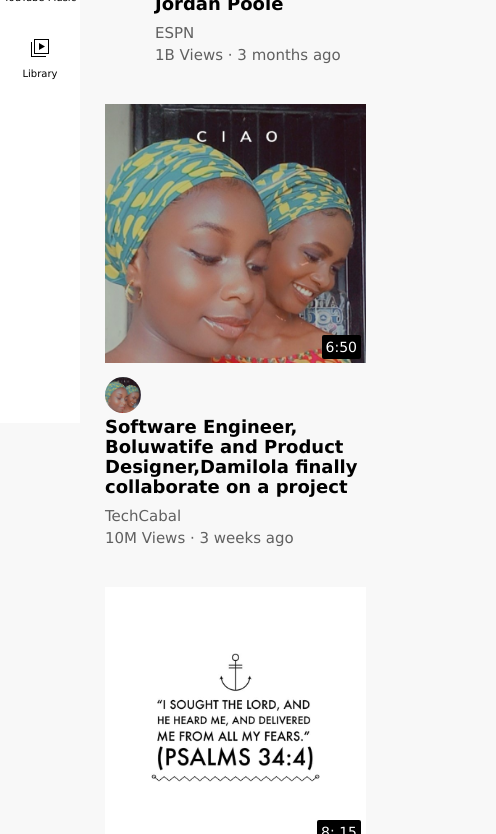
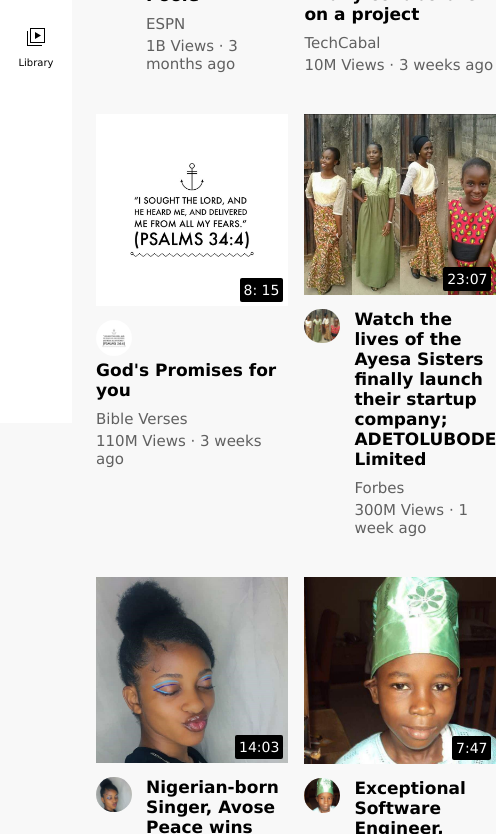
Before and after one commit to teefeh07/YouTube-Clone, a plain HTML site: page index.html in a window 390 px wide. Shown: the part 421-1255 px from the top of the page, 496 px wide, since content can reach past the window. Drawn offline with Linux system fonts and the light colour scheme.

Commit message:
Added some changes and worked on the responsiveness

```diff
--- a/styles/general.css
+++ b/styles/general.css
@@ -1,11 +1,12 @@
 *{
     margin: 0;
     padding: 0;
-    font-family: Verdana;
+
 }
 body{
     padding-top: 80px;
-    padding-left: 105px;
+    padding-left: 96px;
     padding-right: 24px;
     background-color: rgb(248, 248, 248);
+    font-family: Verdana;
 }
--- a/styles/header.css
+++ b/styles/header.css
@@ -44,7 +44,7 @@
     flex: 1;
     height: 38px;
     padding-left: 12px;
-    font-size: 15px;
+    font-size: 16px;
 
     border-width: 1px;
     border-style: solid;
--- a/styles/sidebar.css
+++ b/styles/sidebar.css
@@ -4,12 +4,12 @@
      top: 55px;
      left: 0;
      bottom: 0;
-     width: 80px;
+     width: 72px;
      z-index: 200;
      padding-top: 5px;
  }
  .sidebar-link{
-    height: 76px;
+    height: 74px;
     display: flex;
     flex-direction: column;
     justify-content: center;
--- a/styles/video.css
+++ b/styles/video.css
@@ -16,7 +16,7 @@
 .video-title{
     margin-top: 0;
     font-weight: 600;
-    font-size: 18px;
+    font-size: 17px;
     margin-bottom: 10px;
     line-height: 20px ;
 }
@@ -52,29 +52,23 @@
 .video-grid{
     display: grid;
     grid-template-columns: 1fr 1fr 1fr;
-    column-gap: 20px;
+    column-gap: 16px;
     row-gap: 40px;
 }
 
-@media (min-width: 320px ) and (max-width: 480px){
-    .video-grid{
-        grid-template-columns: 1fr;
-    }
-
-}
-@media (min-width: 481px ) and (max-width: 768px){
+@media (max-width: 750px ){
     .video-grid{
         grid-template-columns: 1fr 1fr;
     }
 
 }
-@media (min-width: 769px ) and (max-width: 1024px){
+@media (min-width: 751px ) and (max-width: 999px){
     .video-grid{
         grid-template-columns: 1fr 1fr 1fr;
     }
 
 }
-@media (min-width: 1025px ) {
+@media (min-width: 1000px ) {
     .video-grid{
         grid-template-columns: 1fr 1fr 1fr 1fr;
     }
```
